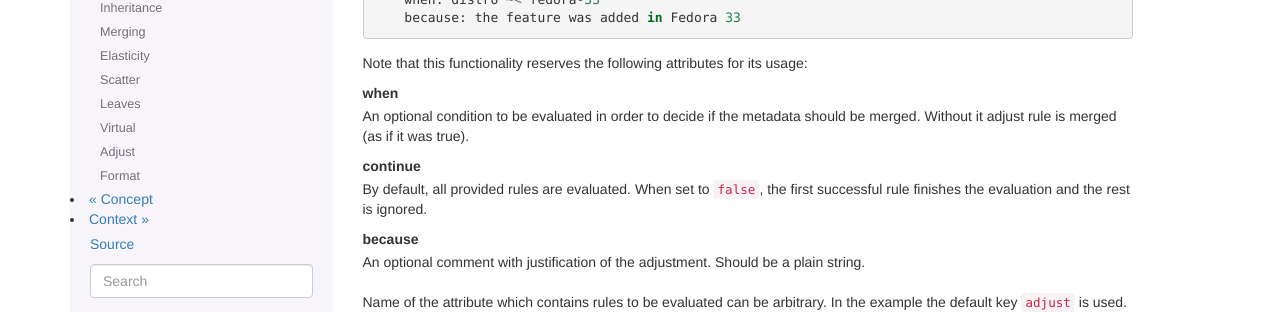
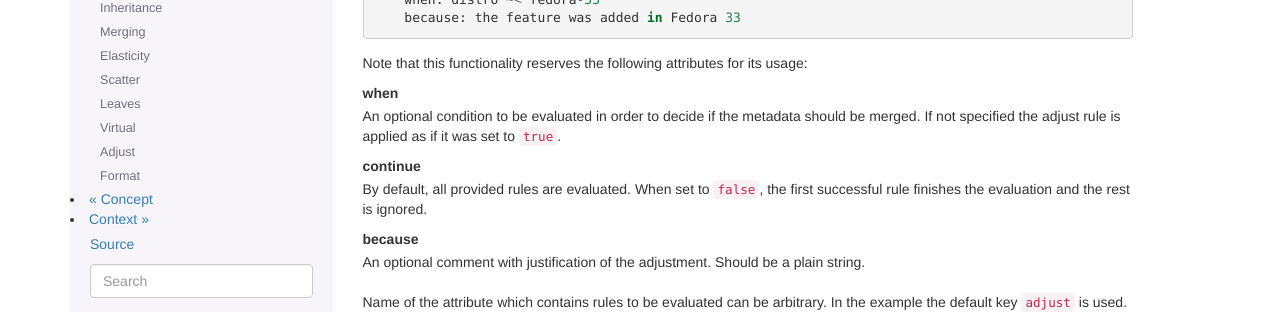
Before and after one commit to teemtee/fmf, a Sphinx documentation site: the page built from docs/features.rst, in a window 1280 px wide and 900 px high, scrolled down 3709 px. Shown: the part 161-473 px from the top of the window. Built offline with Sphinx 7.4.7, drawn with Linux system fonts in a browser that asks for light colours.

Commit message:
squash: Several minor adjustments

```diff
--- a/docs/context.rst
+++ b/docs/context.rst
@@ -68,7 +68,7 @@ Let's demonstrate the syntax on a couple of real-life examples::
     # disable adjust rule (e.g. during debugging / experimenting)
     false and <original rule>
 
-    # always enabled adjust rule (same as if whole ``when`` would be missing)
+    # always enabled adjust rule (same as if the `when` key is omitted)
     true
 
 The comma operator can be used to shorten the ``or`` expressions::
--- a/docs/features.rst
+++ b/docs/features.rst
@@ -238,8 +238,8 @@ its usage:
 
 when
     An optional condition to be evaluated in order to decide if the
-    metadata should be merged. Without it adjust rule is merged
-    (as if it was true).
+    metadata should be merged. If not specified the adjust rule is
+    applied as if it was set to ``true``.
 
 continue
     By default, all provided rules are evaluated. When set to
```
Also changed, not shown: 2 other files.
